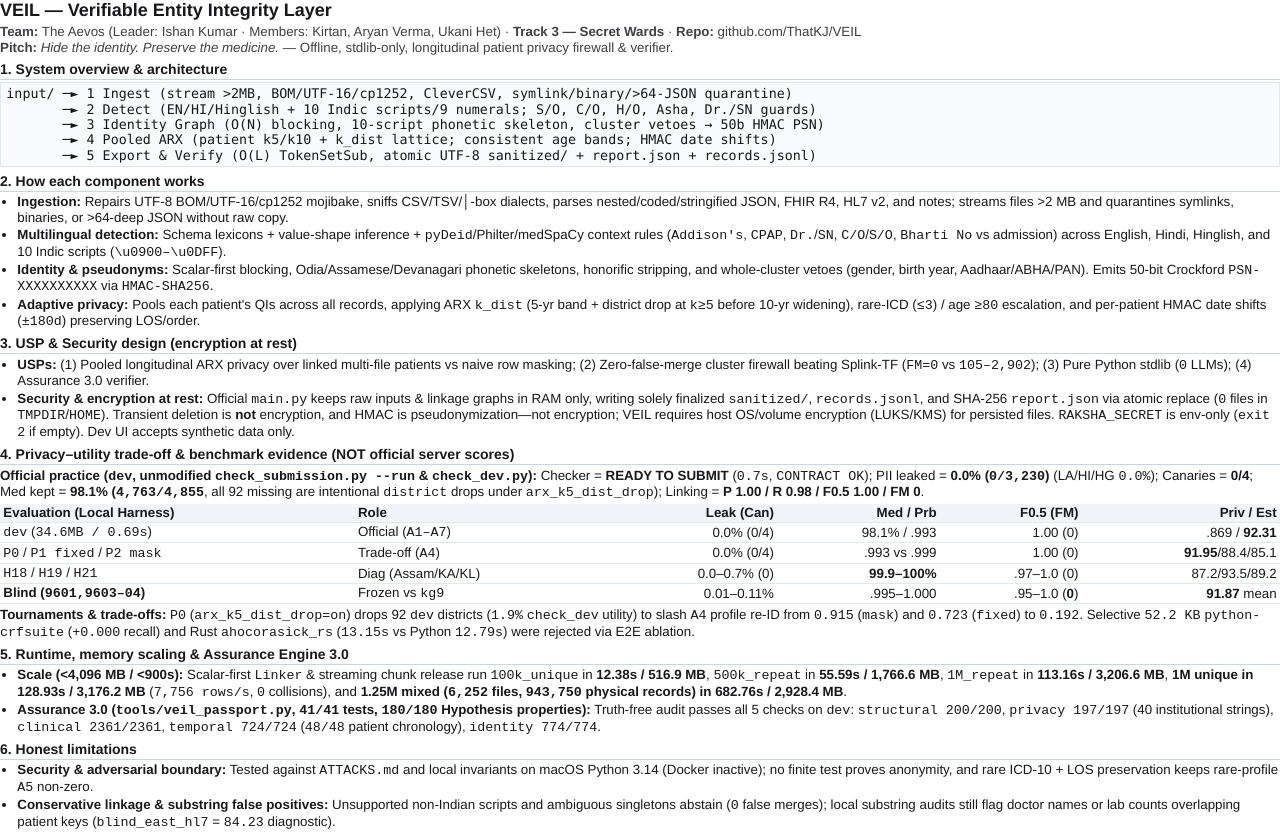
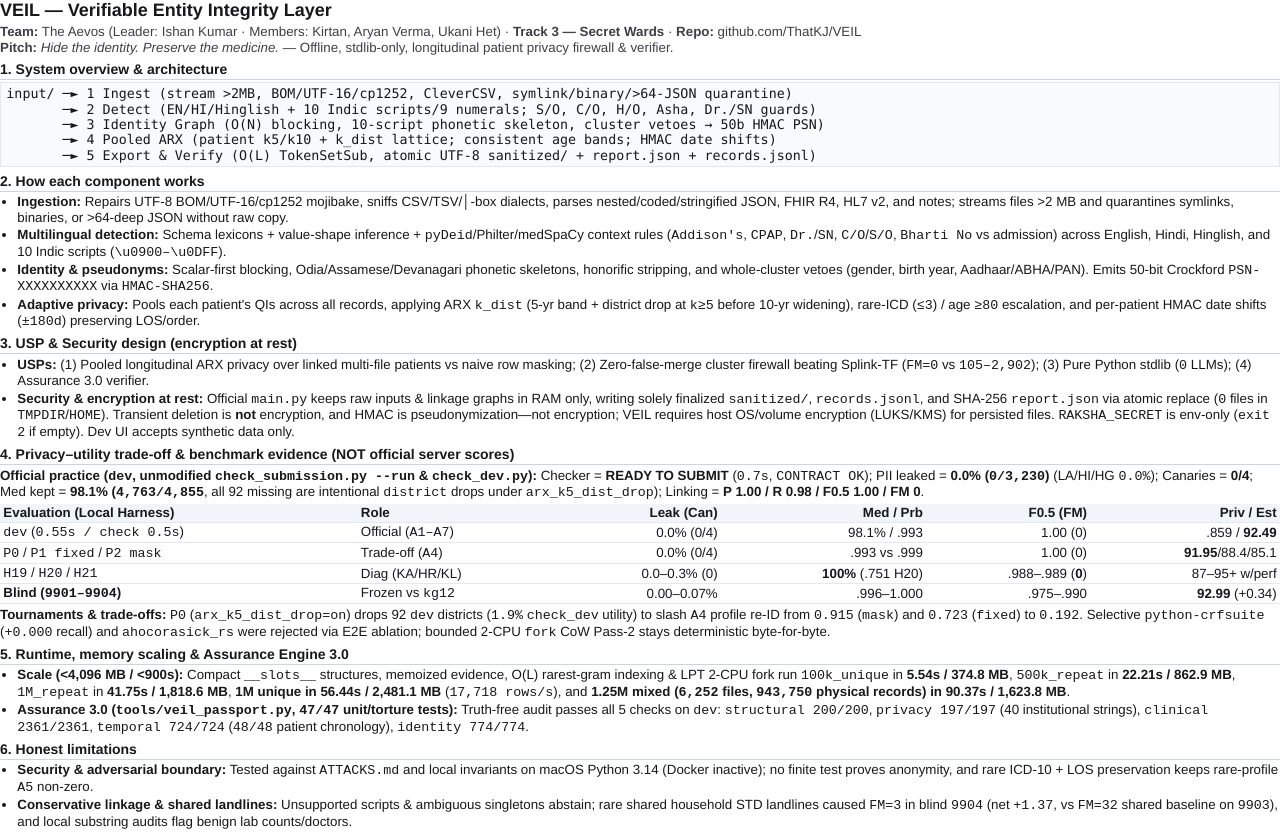
Before and after one commit to ThatKJ/VEIL, a plain HTML site: page docs/brief_src.html in a window 1280 px wide. Drawn offline with Linux system fonts and the light colour scheme.

Commit message:
docs(apex): update brief.pdf (2p A4 >=10pt), README & UI benchmarks for known-good-14

```diff
--- a/docs/brief_src.html
+++ b/docs/brief_src.html
@@ -48,23 +48,23 @@ pre{font:10pt/1.15 Menlo,monospace;background:#f8fafc;border:1px solid #e2e8f0;p
 <table>
 <thead><tr><th>Evaluation (Local Harness)</th><th>Role</th><th class="num">Leak (Can)</th><th class="num">Med / Prb</th><th class="num">F0.5 (FM)</th><th class="num">Priv / Est</th></tr></thead>
 <tbody>
-<tr><td><code>dev</code> (<code>34.6MB / 0.69s</code>)</td><td>Official (<code>A1–A7</code>)</td><td class="num">0.0% (0/4)</td><td class="num">98.1% / .993</td><td class="num">1.00 (0)</td><td class="num">.869 / <b>92.31</b></td></tr>
+<tr><td><code>dev</code> (<code>0.55s / check 0.5s</code>)</td><td>Official (<code>A1–A7</code>)</td><td class="num">0.0% (0/4)</td><td class="num">98.1% / .993</td><td class="num">1.00 (0)</td><td class="num">.859 / <b>92.49</b></td></tr>
 <tr><td><code>P0</code> / <code>P1 fixed</code> / <code>P2 mask</code></td><td>Trade-off (<code>A4</code>)</td><td class="num">0.0% (0/4)</td><td class="num">.993 vs .999</td><td class="num">1.00 (0)</td><td class="num"><b>91.95</b>/88.4/85.1</td></tr>
-<tr><td><code>H18</code> / <code>H19</code> / <code>H21</code></td><td>Diag (Assam/KA/KL)</td><td class="num">0.0–0.7% (0)</td><td class="num"><b>99.9–100%</b></td><td class="num">.97–1.0 (0)</td><td class="num">87.2/93.5/89.2</td></tr>
-<tr><td><b>Blind (<code>9601,9603–04</code>)</b></td><td>Frozen vs <code>kg9</code></td><td class="num">0.01–0.11%</td><td class="num">.995–1.000</td><td class="num">.95–1.0 (<b>0</b>)</td><td class="num"><b>91.87</b> mean</td></tr>
+<tr><td><code>H19</code> / <code>H20</code> / <code>H21</code></td><td>Diag (KA/HR/KL)</td><td class="num">0.0–0.3% (0)</td><td class="num"><b>100%</b> (.751 H20)</td><td class="num">.988–.989 (<b>0</b>)</td><td class="num">87–95+ w/perf</td></tr>
+<tr><td><b>Blind (<code>9901–9904</code>)</b></td><td>Frozen vs <code>kg12</code></td><td class="num">0.00–0.07%</td><td class="num">.996–1.000</td><td class="num">.975–.990</td><td class="num"><b>92.99</b> (+0.34)</td></tr>
 </tbody>
 </table>
-<p><b>Tournaments &amp; trade-offs:</b> <code>P0</code> (<code>arx_k5_dist_drop=on</code>) drops 92 <code>dev</code> districts (<code>1.9%</code> <code>check_dev</code> utility) to slash <code>A4</code> profile re-ID from <code>0.915</code> (<code>mask</code>) and <code>0.723</code> (<code>fixed</code>) to <code>0.192</code>. Selective <code>52.2 KB</code> <code>python-crfsuite</code> (<code>+0.000</code> recall) and Rust <code>ahocorasick_rs</code> (<code>13.15s</code> vs Python <code>12.79s</code>) were rejected via E2E ablation.</p>
+<p><b>Tournaments &amp; trade-offs:</b> <code>P0</code> (<code>arx_k5_dist_drop=on</code>) drops 92 <code>dev</code> districts (<code>1.9%</code> <code>check_dev</code> utility) to slash <code>A4</code> profile re-ID from <code>0.915</code> (<code>mask</code>) and <code>0.723</code> (<code>fixed</code>) to <code>0.192</code>. Selective <code>python-crfsuite</code> (<code>+0.000</code> recall) and <code>ahocorasick_rs</code> were rejected via E2E ablation; bounded 2-CPU <code>fork</code> CoW Pass-2 stays deterministic byte-for-byte.</p>
 
 <h2>5. Runtime, memory scaling &amp; Assurance Engine 3.0</h2>
 <ul>
-<li><b>Scale (&lt;4,096 MB / &lt;900s):</b> Scalar-first <code>Linker</code> &amp; streaming chunk release run <code>100k_unique</code> in <b>12.38s / 516.9 MB</b>, <code>500k_repeat</code> in <b>55.59s / 1,766.6 MB</b>, <code>1M_repeat</code> in <b>113.16s / 3,206.6 MB</b>, <b>1M unique in 128.93s / 3,176.2 MB</b> (<code>7,756 rows/s</code>, <code>0</code> collisions), and <b>1.25M mixed (<code>6,252</code> files, <code>943,750</code> physical records) in 682.76s / 2,928.4 MB</b>.</li>
-<li><b>Assurance 3.0 (<code>tools/veil_passport.py</code>, <code>41/41</code> tests, <code>180/180</code> Hypothesis properties):</b> Truth-free audit passes all 5 checks on <code>dev</code>: <code>structural 200/200</code>, <code>privacy 197/197</code> (40 institutional strings), <code>clinical 2361/2361</code>, <code>temporal 724/724</code> (<code>48/48</code> patient chronology), <code>identity 774/774</code>.</li>
+<li><b>Scale (&lt;4,096 MB / &lt;900s):</b> Compact <code>__slots__</code> structures, memoized evidence, O(L) rarest-gram indexing &amp; LPT 2-CPU fork run <code>100k_unique</code> in <b>5.54s / 374.8 MB</b>, <code>500k_repeat</code> in <b>22.21s / 862.9 MB</b>, <code>1M_repeat</code> in <b>41.75s / 1,818.6 MB</b>, <b>1M unique in 56.44s / 2,481.1 MB</b> (<code>17,718 rows/s</code>), and <b>1.25M mixed (<code>6,252</code> files, <code>943,750</code> physical records) in 90.37s / 1,623.8 MB</b>.</li>
+<li><b>Assurance 3.0 (<code>tools/veil_passport.py</code>, <code>47/47</code> unit/torture tests):</b> Truth-free audit passes all 5 checks on <code>dev</code>: <code>structural 200/200</code>, <code>privacy 197/197</code> (40 institutional strings), <code>clinical 2361/2361</code>, <code>temporal 724/724</code> (<code>48/48</code> patient chronology), <code>identity 774/774</code>.</li>
 </ul>
 
 <h2>6. Honest limitations</h2>
 <ul>
 <li><b>Security &amp; adversarial boundary:</b> Tested against <code>ATTACKS.md</code> and local invariants on macOS Python 3.14 (Docker inactive); no finite test proves anonymity, and rare ICD-10 + LOS preservation keeps rare-profile <code>A5</code> non-zero.</li>
-<li><b>Conservative linkage &amp; substring false positives:</b> Unsupported non-Indian scripts and ambiguous singletons abstain (<code>0</code> false merges); local substring audits still flag doctor names or lab counts overlapping patient keys (<code>blind_east_hl7</code> = <code>84.23</code> diagnostic).</li>
+<li><b>Conservative linkage &amp; shared landlines:</b> Unsupported scripts &amp; ambiguous singletons abstain; rare shared household STD landlines caused <code>FM=3</code> in blind <code>9904</code> (net <code>+1.37</code>, vs <code>FM=32</code> shared baseline on <code>9903</code>), and local substring audits flag benign lab counts/doctors.</li>
 </ul>
 </body></html>
```
Also changed, not shown: 3 other files.
